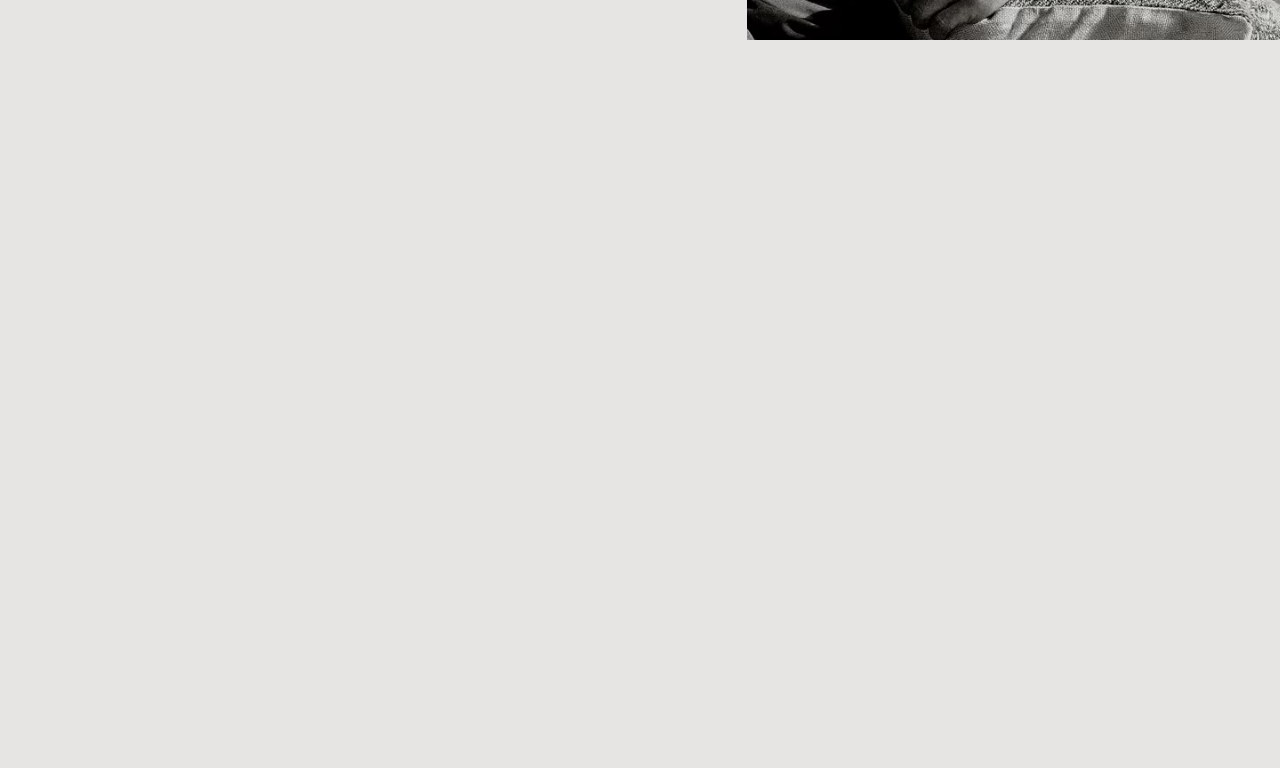
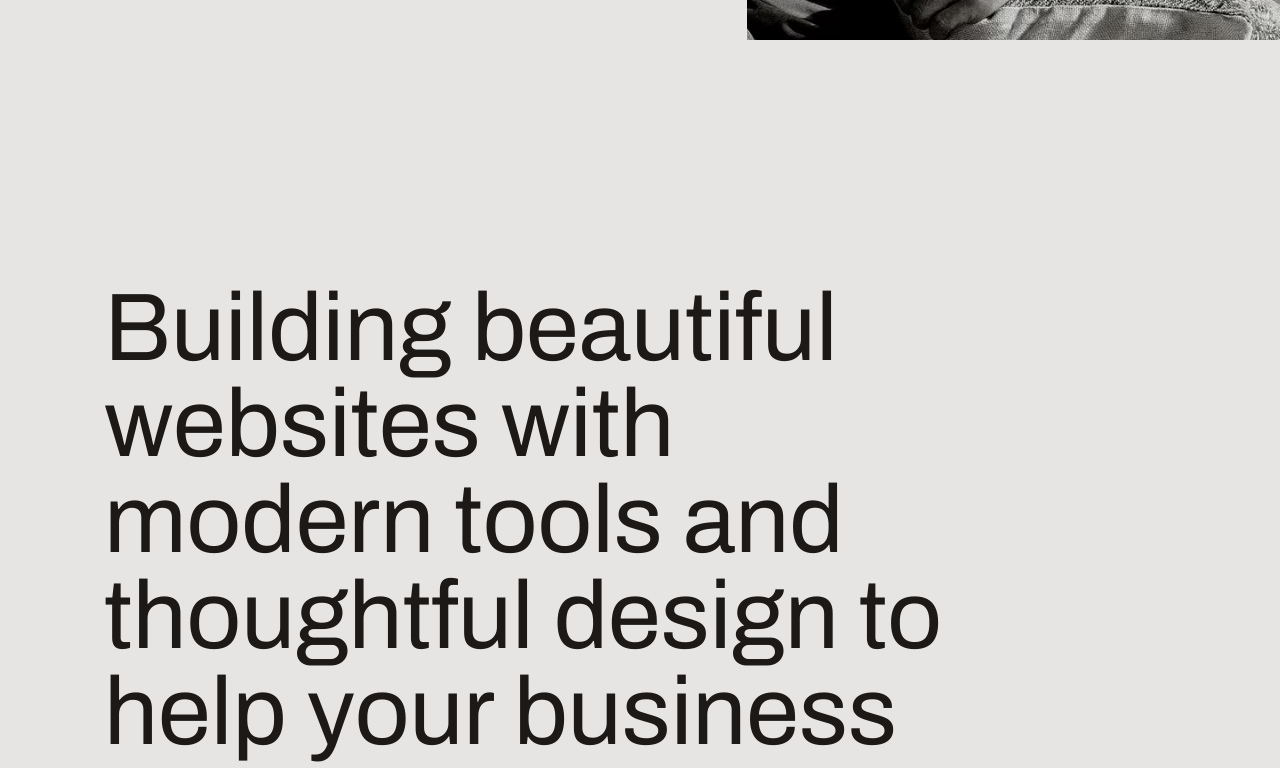
Before and after one commit to LRSORRENTI/Rustling-Oaks-Golf-Course, a Next.js app: page / in a window 1280 px wide. Shown: the part 760-1528 px from the top of the page. Before the commit the page ends 800 px from the top, so only its background shows below. Built offline with nearby package versions, Linux system fonts and the light colour scheme.

Commit message:
added Intro.tsx component

```diff
--- a/src/app/page.tsx
+++ b/src/app/page.tsx
@@ -1,10 +1,11 @@
 import Header from "@/sections/Header";
 import Hero from "@/sections/Hero";
-
+import Intro from "@/sections/Intro";
 
 export default function Home() {
   return <>
     <Header/>
     <Hero/>
+    <Intro/>
   </>
 }
--- a/src/sections/Intro.tsx
+++ b/src/sections/Intro.tsx
@@ -1,7 +1,13 @@
 import { FC } from "react";
 
 const Intro: FC = () => {
-  return <div>Intro</div>;
+  return <section className="py-24 md:py-32 lg:py-40 mt-12 md:mt-16 lg:mt-20 ">
+    <div className="container">
+      <h2 className="text-4xl md:text-7xl lg:text-8xl lg:w-[80%] ">
+        Building beautiful websites with modern tools and thoughtful design to help your business grow and stand out online!
+      </h2>
+    </div>
+  </section>
 };
 
 export default Intro;
```
